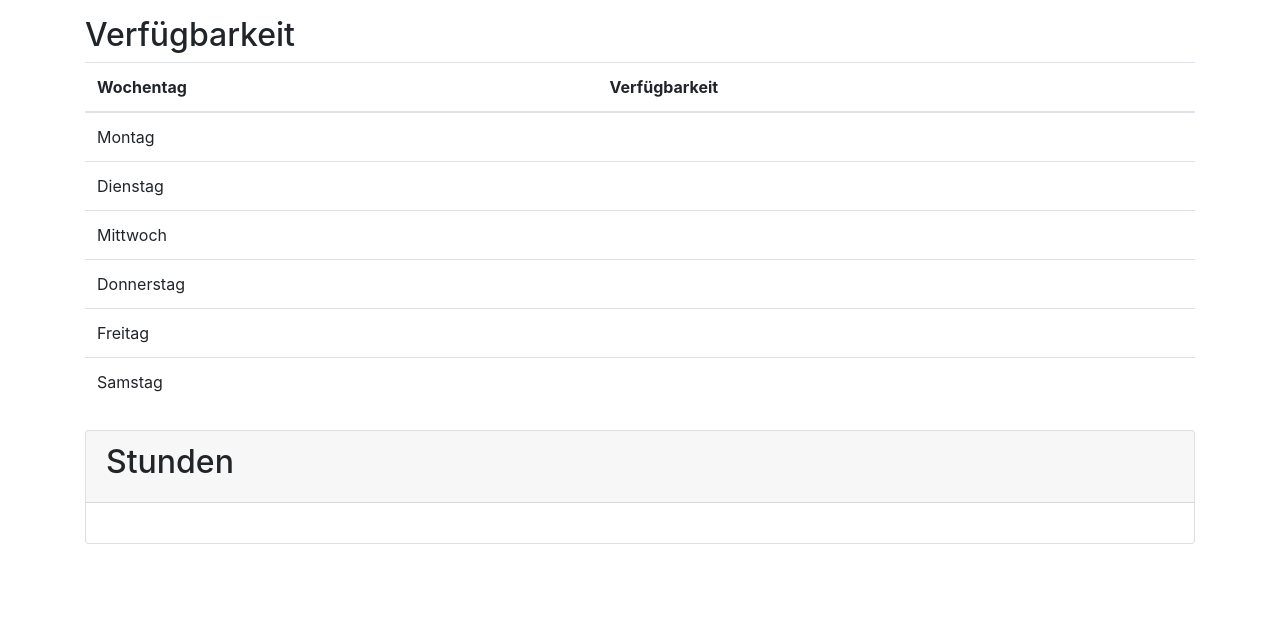
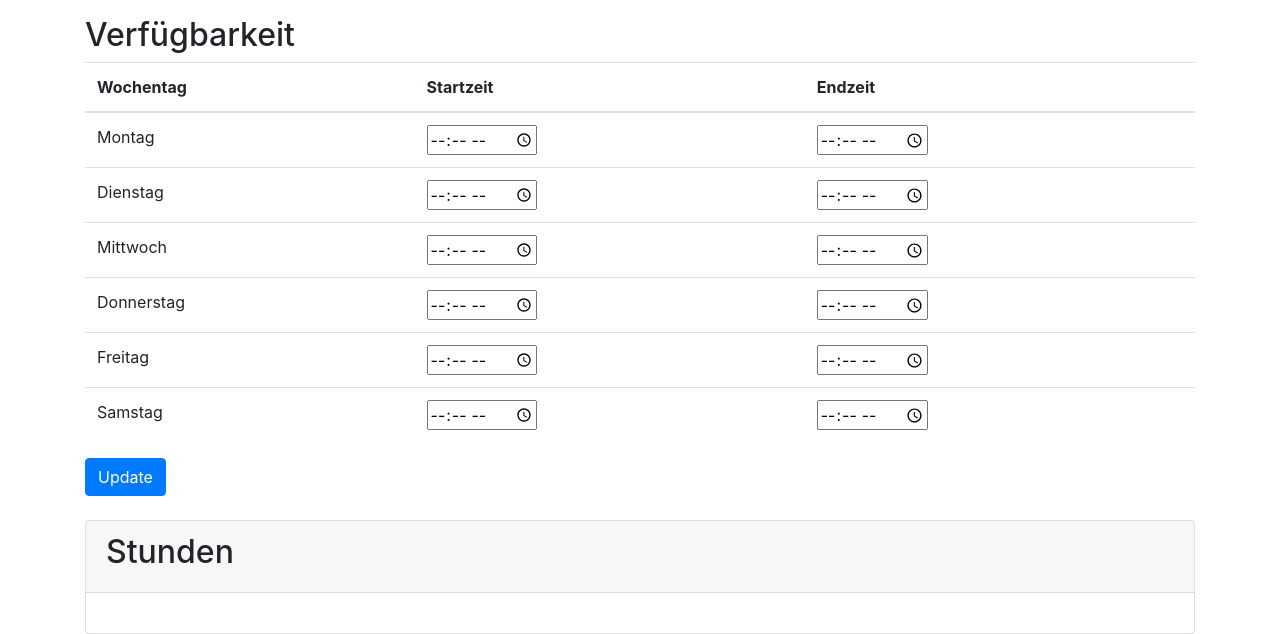
Before and after one commit to LeGgNiTt/asdf, a Flask app: template templates/admin_tutor_profile.html in a window 1280 px wide. Shown: the part 187-821 px from the top of the page. Before the commit the page ends 731 px from the top, so only its background shows below. Run offline with Flask 3, Linux system fonts and the light colour scheme; the template is opened without the code that fills it, so the values that code supplies are empty; some libraries are stand-ins or nearby versions.

Commit message:
edited the admin tutor view to allow alternating availability

```diff
--- a/app.py
+++ b/app.py
@@ -1425,10 +1425,24 @@ def tutor_profile():
 @login_required
 @admin_required
 def tutor_profil_id(tutor_id):
-    user_id = tutor_id
-    tutor = Tutor.query.filter_by(user_id=user_id).first()
+    tutor = Tutor.query.filter_by(user_id=tutor_id).first()
+
+    if request.method == 'POST':
+        # Delete existing availability times
+        TutorAvailability.query.filter_by(tutor_id=tutor.tutor_id).delete()
+
+        # Create new availability times based on form data
+        for i in range(1, 8):
+            start_time = request.form.get(f'start_time_{i}')
+            end_time = request.form.get(f'end_time_{i}')
+            if start_time and end_time:
+                availability = TutorAvailability(tutor_id=tutor.tutor_id, weekday_id=i, start_time=start_time, end_time=end_time)
+                db.session.add(availability)
+
+        db.session.commit()
+
     availabilities = TutorAvailability.query.filter_by(tutor_id=tutor.tutor_id).all()
-    sorted_availabilities = {i: '00:00 - 00:00' for i in range(1, 7)}  # Initialize with default values
+    sorted_availabilities = {i: '00:00 - 00:00' for i in range(1, 8)}  # Initialize with default values
 
     # Populate the sorted_availabilities dictionary with actual availability
     for availability in availabilities:
@@ -1438,8 +1452,15 @@ def tutor_profil_id(tutor_id):
     subjects = TutorSubject.query.filter_by(tutor_id=tutor.tutor_id).all()
     subject_names =  Subject.query.all()
     subject_names_dict = {subject.subject_id: subject.subject_name for subject in subject_names}
+
+    for subject in subjects:
+        subject_obj = Subject.query.filter_by(subject_id=subject.subject_id).first()
+        schooltype = SchoolType.query.filter_by(schooltype_id=subject_obj.schooltype_id).first()
+        subject.schooltype_name = schooltype.schooltype_name
+
     lessons = Lesson.query.filter_by(tutor_id=tutor.tutor_id).all()
     weekdays = Weekday.query.order_by(Weekday.weekday_id).all()  # Get all
+
     return render_template('admin_tutor_profile.html', tutor=tutor, sorted_availabilities=sorted_availabilities, subjects=subjects, lessons=lessons, weekdays=weekdays, subject_names_dict=subject_names_dict)
 
 from datetime import datetime
--- a/templates/admin_tutor_profile.html
+++ b/templates/admin_tutor_profile.html
@@ -65,6 +65,7 @@
                 {% for tutor_subject in subjects %}
                 <tr>
                     <td>{{ subject_names_dict[tutor_subject.subject_id] }}</td>
+                    <td>{{ tutor_subject.schooltype_name }}</td>
                 </tr>
                 {% endfor %}
             </tbody>
@@ -73,11 +74,13 @@
 
         <div>
             <h2>Verfügbarkeit</h2>
+            <form method="POST">
                 <table class="table">
                     <thead>
                         <tr>
                             <th>Wochentag</th>
-                        <th>Verfügbarkeit</th>
+                            <th>Startzeit</th>
+                            <th>Endzeit</th>
                         </tr>
                     </thead>
                     <tbody>
@@ -85,11 +88,20 @@
                         {% for i in range(1, 7) %}
                         <tr>
                             <td>{{ german_weekdays[i-1] }}</td>
-                        <td>{{ sorted_availabilities[i] }}</td>
+                            <td>
+                                <input type="time" name="start_time_{{ i }}" value="{{ sorted_availabilities[i].split(' - ')[0] if sorted_availabilities[i] != '00:00 - 00:00' else '' }}" class="time-input">
+                            </td>
+                            <td>
+                                <input type="time" name="end_time_{{ i }}" value="{{ sorted_availabilities[i].split(' - ')[1] if sorted_availabilities[i] != '00:00 - 00:00' else '' }}" class="time-input">
+                            </td>
                         </tr>
                         {% endfor %}
                     </tbody>
                 </table>
+                <button type="submit" class="btn btn-primary">Update</button>
+            </form>
+        </div>
+
     </div>
 
     </div>
```
Also changed, not shown: 2 other files. Lines whose indentation alone changed are shown as unchanged.
